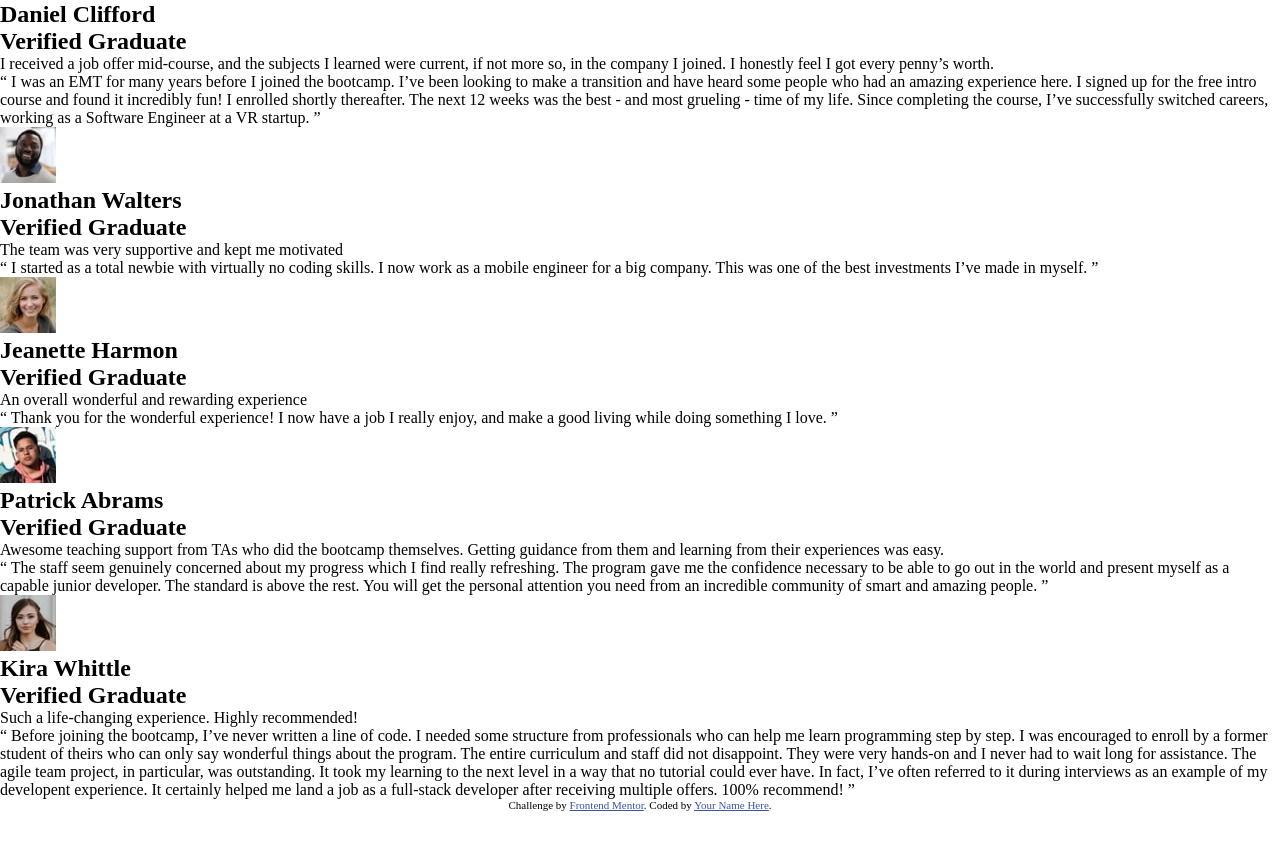
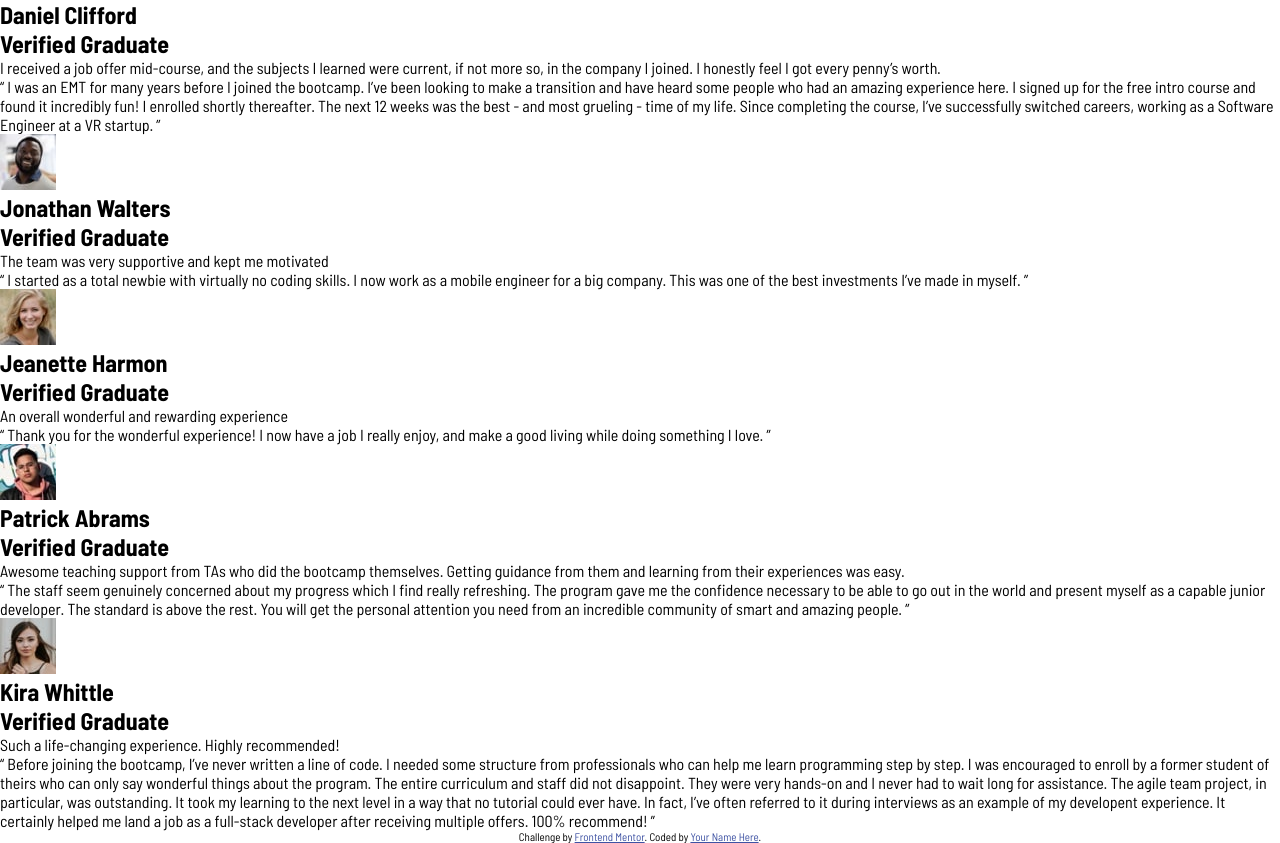
Before and after one commit to Hea092024/testimonials-grid-section-main, a plain HTML site: page index.html in a window 1280 px wide. Shown: the part 59-902 px from the top of the page. Before the commit the page ends 870 px from the top, so only its background shows below. Drawn offline with Linux system fonts and the light colour scheme.

Commit message:
updated fonts

```diff
--- a/index.html
+++ b/index.html
@@ -13,6 +13,9 @@
     .attribution { font-size: 11px; text-align: center; }
     .attribution a { color: hsl(228, 45%, 44%); }
   </style>
+  <link rel="preconnect" href="https://fonts.googleapis.com">
+<link rel="preconnect" href="https://fonts.gstatic.com" crossorigin>
+<link href="https://fonts.googleapis.com/css2?family=Barlow+Semi+Condensed:ital,wght@0,100;0,200;0,300;0,400;0,500;0,600;0,700;0,800;0,900;1,100;1,200;1,300;1,400;1,500;1,600;1,700;1,800;1,900&display=swap" rel="stylesheet">
   <link rel="stylesheet" href="style.css">
 </head>
 <body>
--- a/style.css
+++ b/style.css
@@ -9,9 +9,13 @@
     --light-graylish-blue: hsl(210, 46%, 95%);
 
 }
+body{
+    font-family: "Barlow Semi Condensed", serif;
+}
 
 *{
     margin: 0;
     padding: 0;
     box-sizing: border-box;
+
 }
```
